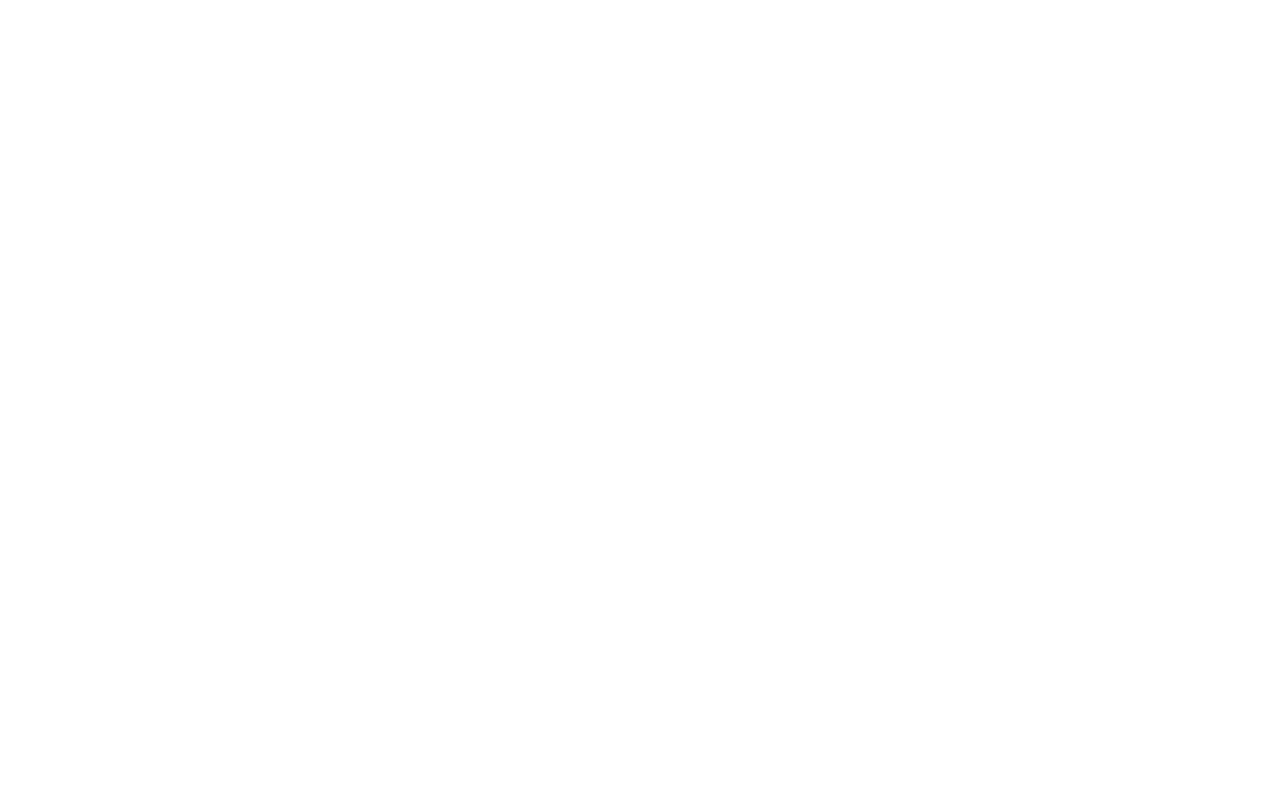
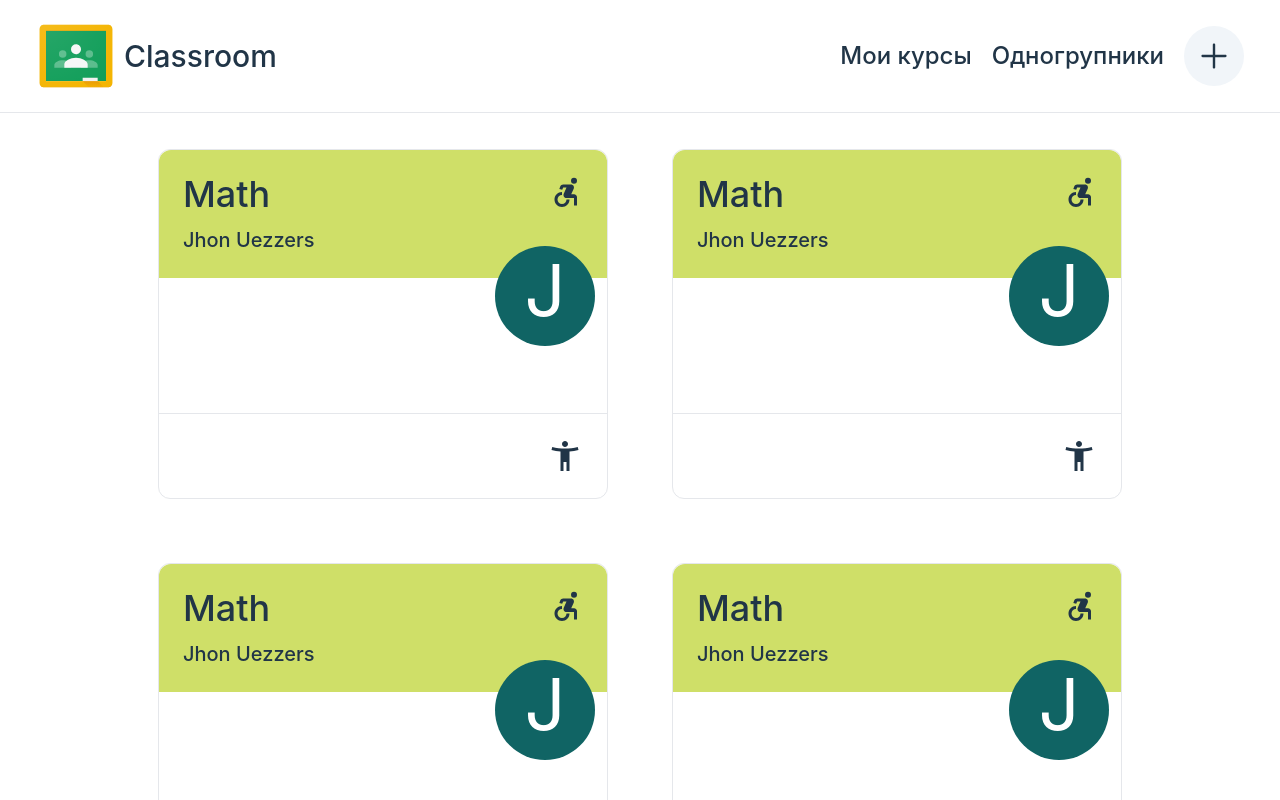
Before and after one commit to NikolasKat/classroom, a React (Vite) app: page /courses in a window 1280 px wide. Before the commit this address had no page. Shown: the top 800 px of the page. Built offline with nearby package versions, Linux system fonts and the light colour scheme.

Commit message:
set base routing for pages

```diff
--- a/src/App.tsx
+++ b/src/App.tsx
@@ -4,13 +4,20 @@
 import Header from "./components/Header";
 import LoginPage from "./pages/LoginPage";
 import RegisterPage from "./pages/RegisterPage";
+import CoursesPage from "./pages/CoursesPage";
+import ClassmatesPage from "./pages/ClassmatesPage";
 
 function App() {
     return (
         <>
             <Routes>
-            <Route path="/" element={<Header />}>
-               <Route index element={<HomePage />}></Route>
+                <Route path="/" element={<HomePage />}>
+                    <Route index element={<div>home </div>}></Route>
+                    <Route path="courses" element={<CoursesPage />}></Route>
+                    <Route
+                        path="classmates"
+                        element={<ClassmatesPage />}
+                    ></Route>
                 </Route>
                 <Route path="/login" element={<LoginPage />}></Route>
                 <Route path="/register" element={<RegisterPage />}></Route>
--- a/src/components/Header.tsx
+++ b/src/components/Header.tsx
@@ -1,4 +1,4 @@
-import { Link, Outlet } from "react-router-dom";
+import { Link } from "react-router-dom";
 import { useState } from "react";
 
 import { RxPlus } from "react-icons/rx";
@@ -7,6 +7,9 @@
 
 function Header() {
     const [isClicked, setIsClicked] = useState<boolean>(false);
+
+    // const [state, setState] = useState<boolean>(true);
+
     return (
         <>
             <header className="flex justify-between items-center px-9 py-4 text-3xl font-medium">
@@ -23,13 +26,14 @@
                         <h2>Classroom</h2>
                     </Link>
                 </div>
-                <nav>
+
+                <nav className="">
                     <ul className="flex items-center gap-5 text-2xl">
-                        <li>
-                            <Link to="#">Мои курсы</Link>
+                        <li className="hover:text-gray-500">
+                            <Link to="courses">Мои курсы</Link>
                         </li>
-                        <li>
-                            <Link to="#">Одногрупники</Link>
+                        <li className="hover:text-gray-500">
+                            <Link to="classmates">Одногрупники</Link>
                         </li>
                         <li className="relative">
                             <button
@@ -64,8 +68,110 @@
                     </ul>
                 </nav>
             </header>
-            <hr />
-            <Outlet />
+
+            {/* <header className=" items-center px-9 py-4 text-3xl font-medium">
+                <nav className="flex bg-white dark:bg-gray-900 fixed w-full z-20 top-0 start-0 border-b border-gray-200 dark:border-gray-600">
+                    <div className="max-w-screen-xl flex flex-wrap items-center justify-between mx-auto p-4">
+                        <div className="flex items-center gap-9">
+                            <Link
+                                to="/"
+                                className="flex justify-items-start items-center gap-2 hover:text-gray-500"
+                            >
+                                <img
+                                    src="../../public/main_logo.svg"
+                                    alt="Home Page"
+                                    className="w-20"
+                                />
+                                <h2>Classroom</h2>
+                            </Link>
+                        </div>
+                        <div className="flex md:order-2 space-x-3 md:space-x-0 rtl:space-x-reverse">
+                            <button
+                                data-collapse-toggle="navbar-sticky"
+                                type="button"
+                                className="inline-flex items-center p-2 w-10 h-10 justify-center text-sm text-gray-500 rounded-lg md:hidden hover:bg-gray-100 focus:outline-none focus:ring-2 focus:ring-gray-200 dark:text-gray-400 dark:hover:bg-gray-700 dark:focus:ring-gray-600"
+                                aria-controls="navbar-sticky"
+                                aria-expanded="false"
+                                onClick={() => setState((state) => !state)}
+                            >
+                                <span className="sr-only">Open main menu</span>
+                                <svg
+                                    className="w-5 h-5"
+                                    aria-hidden="true"
+                                    xmlns="http://www.w3.org/2000/svg"
+                                    fill="none"
+                                    viewBox="0 0 17 14"
+                                >
+                                    <path
+                                        stroke="currentColor"
+                                        strokeLinecap="round"
+                                        strokeLinejoin="round"
+                                        strokeWidth="2"
+                                        d="M1 1h15M1 7h15M1 13h15"
+                                    />
+                                </svg>
+                            </button>
+                        </div>
+                        {state ? (
+                            <div
+                                className="items-center justify-between w-full md:flex md:w-auto md:order-1"
+                                id="navbar-sticky"
+                            >
+                                <ul className="flex flex-col p-4 md:p-0 mt-4 font-medium border border-gray-100 rounded-lg bg-gray-50 md:space-x-8 rtl:space-x-reverse md:flex-row md:mt-0 md:border-0 md:bg-white dark:bg-gray-800 md:dark:bg-gray-900 dark:border-gray-700">
+                                    <li>
+                                        <a
+                                            href="#"
+                                            className="block py-2 px-3 text-white bg-blue-700 rounded md:bg-transparent md:text-blue-700 md:p-0 md:dark:text-blue-500"
+                                            aria-current="page"
+                                        >
+                                            Мои курсы
+                                        </a>
+                                    </li>
+                                    <li>
+                                        <a
+                                            href="#"
+                                            className="block py-2 px-3 text-gray-900 rounded hover:bg-gray-100 md:hover:bg-transparent md:hover:text-blue-700 md:p-0 md:dark:hover:text-blue-500 dark:text-white dark:hover:bg-gray-700 dark:hover:text-white md:dark:hover:bg-transparent dark:border-gray-700"
+                                        >
+                                            Одногруппники
+                                        </a>
+                                    </li>
+                                </ul>
+                            </div>
+                        ) : null}
+                    </div>
+                    <div className="relative">
+                        <button
+                            className="text-4xl bg-slate-100 rounded-full p-3 hover:text-gray-500"
+                            onClick={() => {
+                                setIsClicked((isClicked) => !isClicked);
+                            }}
+                            onBlur={() => setIsClicked(false)}
+                        >
+                            <RxPlus />
+                        </button>
+                        {isClicked ? (
+                            <div className="absolute right-0 top-16 z-20 p-4 border border-solid border-gray-200 rounded-lg text-blue-800 bg-blue-50">
+                                <ul className="text-2xl">
+                                    <div className="flex items-center gap-3">
+                                        <IoEnter className="text-4xl" />
+                                        <button className="bg-transparent hover:text-gray-500">
+                                            Присоединиться
+                                        </button>
+                                    </div>
+                                    <hr className="my-2" />
+                                    <div className="flex items-end gap-3">
+                                        <IoIosCreate className="text-4xl" />
+                                        <button className="bg-transparent hover:text-gray-500">
+                                            Создать курс
+                                        </button>
+                                    </div>
+                                </ul>
+                            </div>
+                        ) : null}
+                    </div>
+                </nav>
+            </header> */}
+            <hr className="mb-9" />
         </>
     );
 }
--- /dev/null
+++ b/src/pages/ClassmatesPage.tsx
@@ -0,0 +1,7 @@
+export default function ClassmatesPage() {
+    return (
+        <div>
+            <h2>Classmates Page</h2>
+        </div>
+    );
+}
--- /dev/null
+++ b/src/pages/CoursesPage.tsx
@@ -0,0 +1,24 @@
+import SubjectList from "../components/SubjectList";
+
+const data: number[] = [1, 2, 3, 4, 5, 9]; // я так понимаю, что сюда будем с бэка отправлять данные.
+
+export default function CoursesPage() {
+    return (
+        <div>
+            {data.length ? (
+                <SubjectList data={data} />
+            ) : (
+                <div className="flex flex-col items-center gap-7">
+                    <h1 className="font-medium">У Вас нет активных курсов!</h1>
+
+                    <button
+                        type="button"
+                        className="px-6 w-auto py-3.5 text-2xl font-medium text-white bg-blue-700 hover:bg-blue-800 focus:ring-4 focus:outline-none focus:ring-blue-300 rounded-lg text-center dark:bg-blue-600 dark:hover:bg-blue-700 dark:focus:ring-blue-800"
+                    >
+                        Присоединиться к курсу
+                    </button>
+                </div>
+            )}
+        </div>
+    );
+}
--- a/src/pages/HomePage.tsx
+++ b/src/pages/HomePage.tsx
@@ -1,25 +1,11 @@
-import SubjectList from "../components/SubjectList";
-
-const data: number[] = [1, 2, 3, 4, 5, 9]; // я так понимаю, что сюда будем с бэка отправлять данные.
+import { Outlet } from "react-router-dom";
+import Header from "../components/Header";
 
 export default function HomePage() {
     return (
-        <section className="p-9 flex justify-center items-center">
-            {/* <h2>Home page</h2> */}
-            {data.length ? (
-                <SubjectList data={data} />
-            ) : (
-                <div className="flex flex-col items-center gap-7">
-                    <h1 className="font-medium">У Вас нет активных курсов!</h1>
-
-                    <button
-                        type="button"
-                        className="px-6 w-auto py-3.5 text-2xl font-medium text-white bg-blue-700 hover:bg-blue-800 focus:ring-4 focus:outline-none focus:ring-blue-300 rounded-lg text-center dark:bg-blue-600 dark:hover:bg-blue-700 dark:focus:ring-blue-800"
-                    >
-                        Присоединиться к курсу
-                    </button>
-                </div>
-            )}
+        <section>
+            <Header />
+            <Outlet />
         </section>
     );
 }
```
Lines whose indentation alone changed are shown as unchanged.
